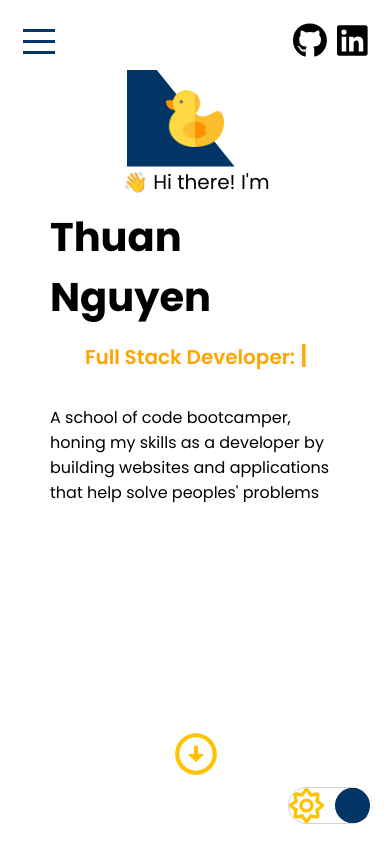
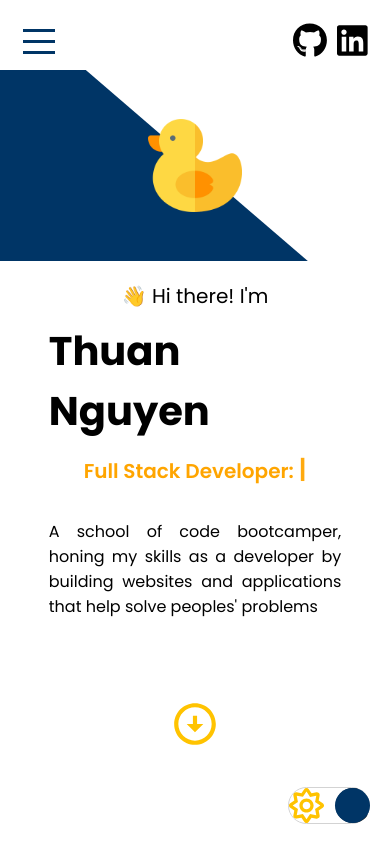
Before and after one commit to thuannguyen88/portfolio-site, a React (Create React App) app: page / in a window 390 px wide. Built offline with nearby package versions, Linux system fonts and the light colour scheme.

Commit message:
resizing in mobile view for responsiveness

```diff
--- a/src/components/hero/hero.scss
+++ b/src/components/hero/hero.scss
@@ -21,9 +21,8 @@
   position: relative;
 
   @include mobile {
-    flex: 4;
-    width: 35%;
-    height: 30%;
+    width: 100%;
+    height: 50%;
   }
 }
 
@@ -31,7 +30,6 @@
   flex: 6;
   position: relative;
   @include mobile {
-    flex: 8;
   }
 }
 
@@ -55,6 +53,10 @@ img {
   width: 70%;
   margin: auto;
   z-index: 1;
+
+  @include mobile {
+    width: 40%;
+  }
 }
 
 .hero-text {
@@ -66,12 +68,22 @@ img {
   justify-content: center;
 
   @include mobile {
+    align-items: center;
+    margin: auto;
+    padding-left: 0;
 
-    align-items: center;
+    h2 {
+      margin-top: 20px;
+    }
   }
 
   p {
     margin-top: 30px;
+
+    @include mobile {
+      text-align: justify;
+      text-justify: inter-word;
+    }
   }
 }
 
@@ -103,7 +115,7 @@ h3 {
   color: $secondColor;
   margin-top: 3rem;
   @include mobile {
-    margin-top: 14rem;
+    margin-top: 5rem;
   }
 }
 
@@ -133,4 +145,7 @@ span {
   height: 100%;
   position: absolute;
   z-index: 0;
+  @include mobile {
+    height: 100%;
+  }
 }
```
